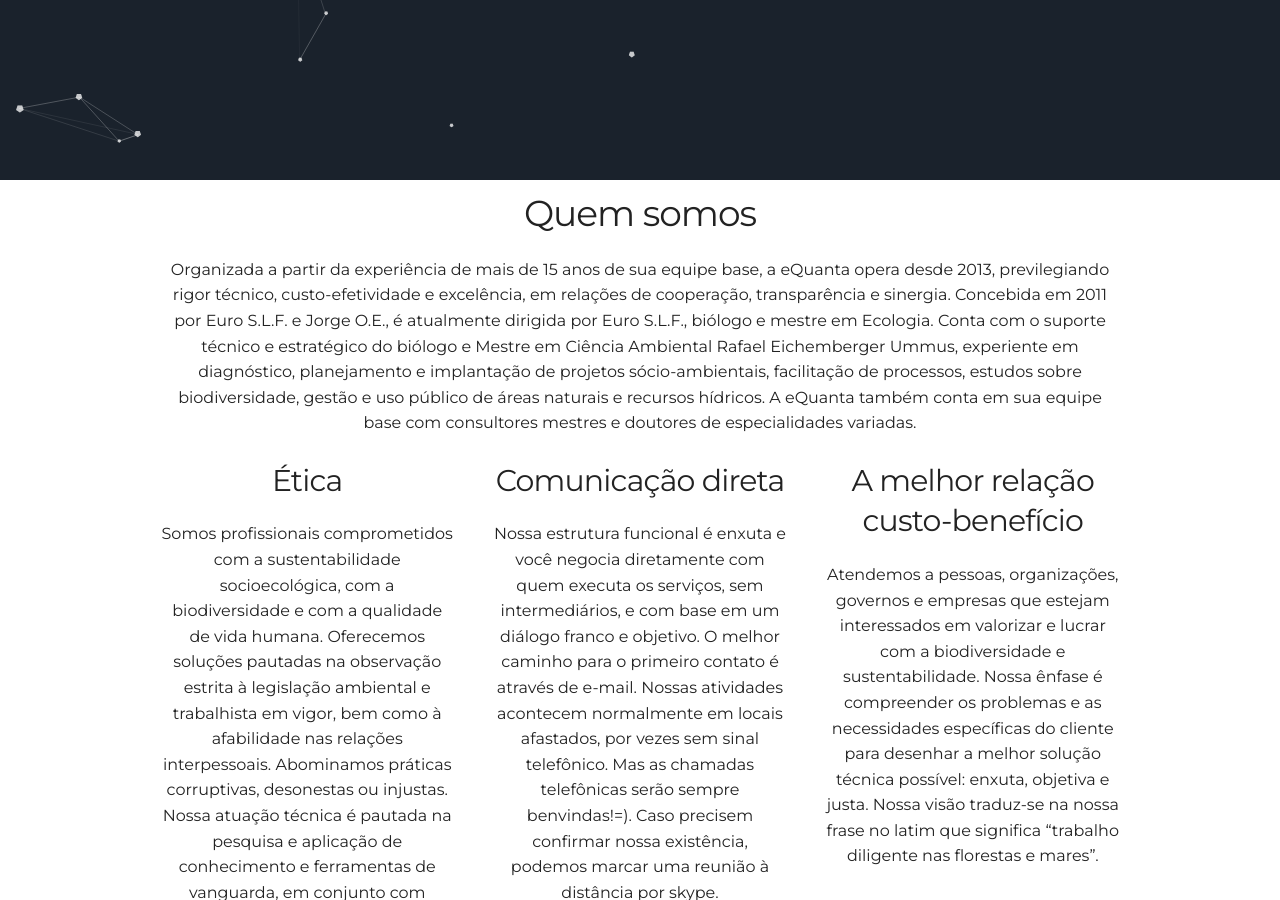
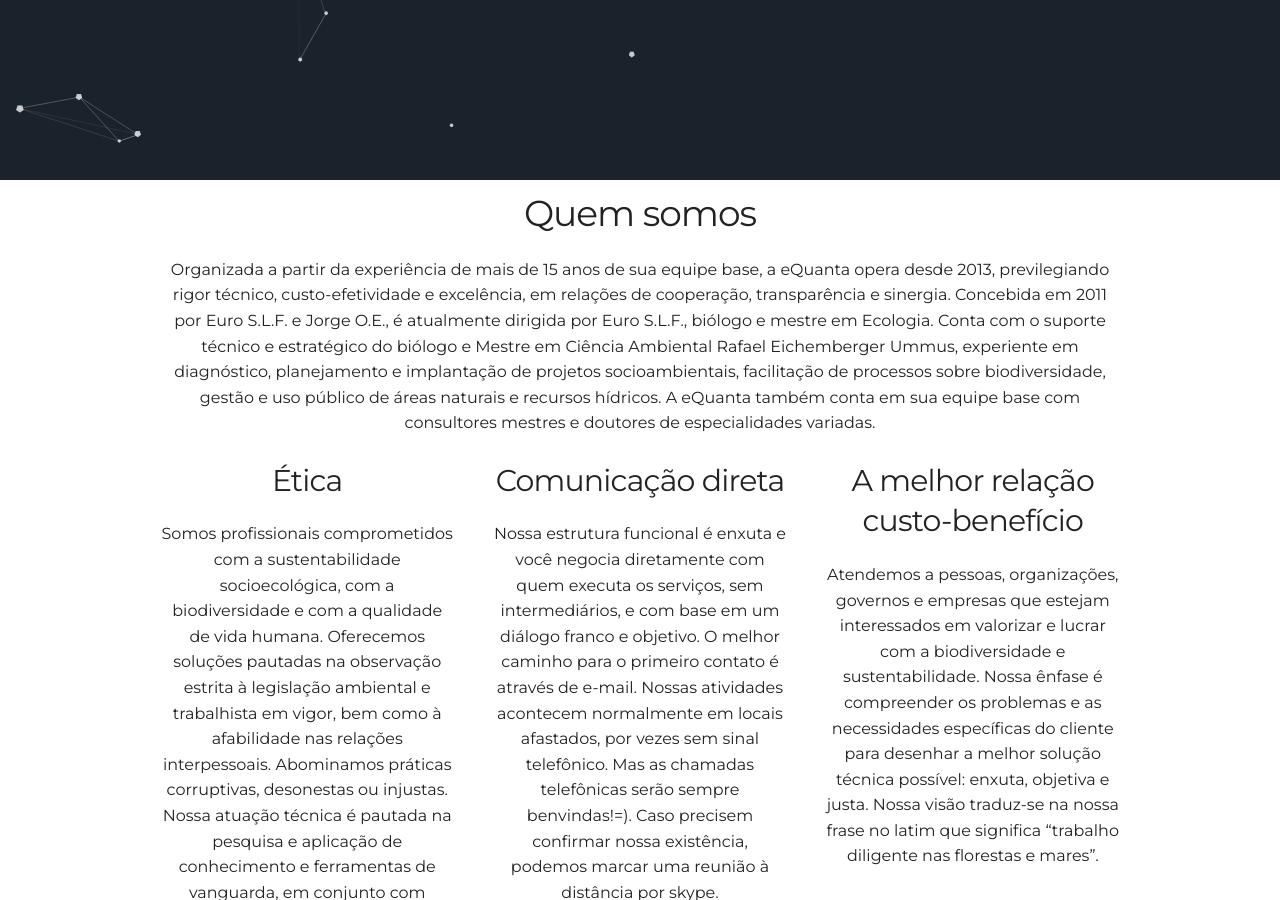
Before and after one commit to leroy1977/eQ1, a Jekyll site: the page built from index.html, in a window 1280 px wide and 900 px high, scrolled down 727 px. Built offline with Jekyll 4.4.1, drawn with Linux system fonts in a browser that asks for light colours.

Commit message:
Update _config.yml

```diff
--- a/_config.yml
+++ b/_config.yml
@@ -11,7 +11,7 @@
 
 # User settings
 username: eQuanta
-user_description: Organizada a partir da experiência de mais de 15 anos de sua equipe base, a eQuanta opera desde 2013, previlegiando rigor técnico, custo-efetividade e excelência, em relações de cooperação, transparência e sinergia. Concebida em 2011 por Euro S.L.F. e Jorge O.E., é atualmente dirigida por Euro S.L.F., biólogo e mestre em Ecologia. Conta com o suporte técnico e estratégico do biólogo e Mestre em Ciência Ambiental Rafael Eichemberger Ummus, experiente em diagnóstico, planejamento e implantação de projetos sócio-ambientais, facilitação de processos, estudos sobre biodiversidade, gestão e uso público de áreas naturais e recursos hídricos. A eQuanta também conta em sua equipe base com consultores mestres e doutores de especialidades variadas.
+user_description: Organizada a partir da experiência de mais de 15 anos de sua equipe base, a eQuanta opera desde 2013, previlegiando rigor técnico, custo-efetividade e excelência, em relações de cooperação, transparência e sinergia. Concebida em 2011 por Euro S.L.F. e Jorge O.E., é atualmente dirigida por Euro S.L.F., biólogo e mestre em Ecologia. Conta com o suporte técnico e estratégico do biólogo e Mestre em Ciência Ambiental Rafael Eichemberger Ummus, experiente em diagnóstico, planejamento e implantação de projetos socioambientais, facilitação de processos sobre biodiversidade, gestão e uso público de áreas naturais e recursos hídricos. A eQuanta também conta em sua equipe base com consultores mestres e doutores de especialidades variadas.
 
 user_title: Diligentia laborat in omnis silvae et maria
 email: e.quanta.env@gmail.com
```
